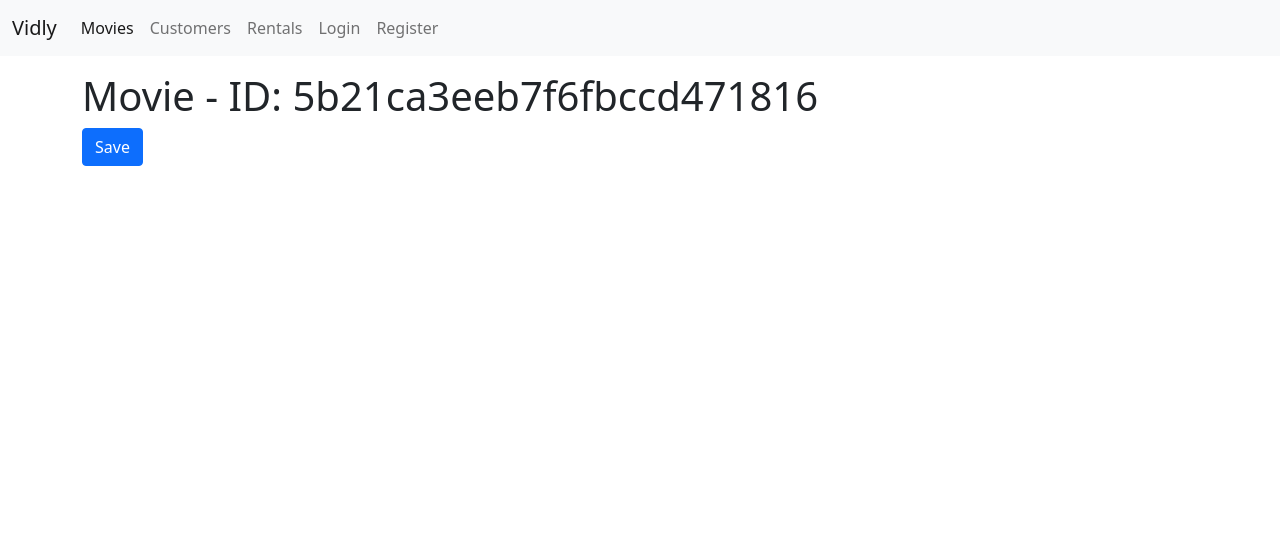
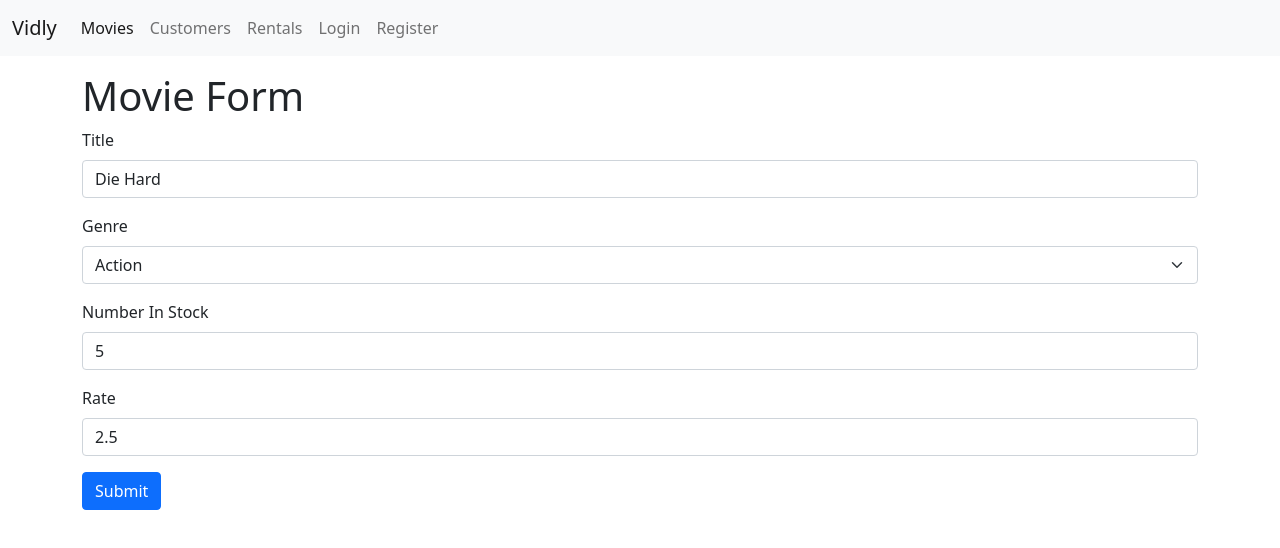
Before and after one commit to wilbertopachecob/react-vidly-app, a React (Create React App) app: page /movies/5b21ca3eeb7f6fbccd471816 in a window 1280 px wide. Shown: the top 548 px of the page. Built offline with nearby package versions, Linux system fonts and the light colour scheme.

Commit message:
added form to component

```diff
--- a/src/components/movieForm.jsx
+++ b/src/components/movieForm.jsx
@@ -1,17 +1,73 @@
-import React from "react";
+import React, { useEffect, useState } from "react";
+import Joi from "joi-browser";
+import Form from "./utils/forms-helper.js";
+import { getMovie, saveMovie } from "../services/fakeMovieService";
+import { getGenres } from "../services/fakeGenreService";
 
-function MovieForm({match, history}) {
-  function saveMovie() {
-    history.push("/movies");
+const initialData = {
+  title: "",
+  dailyRentalRate: "",
+  genreId: "",
+  numberInStock: "",
+};
+
+function MovieForm({ match, history }) {
+  const [data, setData] = useState(initialData);
+  const [errors, setErrors] = useState({});
+  const genres = getGenres();
+  const schema = {
+    _id: Joi.string().optional(),
+    title: Joi.string().required().label("Title"),
+    genreId: Joi.string().required().label("Genre"),
+    numberInStock: Joi.number()
+      .min(0)
+      .max(100)
+      .required()
+      .label("Number in stock"),
+    dailyRentalRate: Joi.number().min(0).max(10).required().label("Rate"),
+  };
+
+  const form = Form(data, setData, errors, setErrors, schema);
+
+  useEffect(() => {
+    const movie = getMovie(match.params.id);
+    if (!movie) {
+      return history.replace("/not-found");
+    }
+    const data = {
+      _id: movie._id,
+      title: movie.title,
+      dailyRentalRate: movie.dailyRentalRate,
+      genreId: movie.genre._id,
+      numberInStock: movie.numberInStock,
+    };
+    setData(data);
+    // eslint-disable-next-line react-hooks/exhaustive-deps
+  }, [match.params]);
+
+  function goTo(path) {
+    history.push(path);
+  }
+
+  function handleSubmit(e) {
+    const isValid = form.handleSubmit(e);
+    if (isValid === false) {
+      return;
+    }
+    saveMovie(data);
+    setData(initialData);
+    goTo("/movies");
   }
 
   return (
-    <div>
-      <h1>Movie - ID: {match.params.id} </h1>
-      <button className="btn btn-primary" onClick={saveMovie}>
-        Save
-      </button>
-    </div>
+    <form onSubmit={(e) => handleSubmit(e)}>
+      <h1>Movie Form</h1>
+      {form.renderInput("title", "Title")}
+      {form.renderSelect(genres, "genreId", "Genre")}
+      {form.renderInput("numberInStock", "Number In Stock", "number")}
+      {form.renderInput("dailyRentalRate", "Rate", "number")}
+      {form.renderSubmitButton()}
+    </form>
   );
 }
 
```
